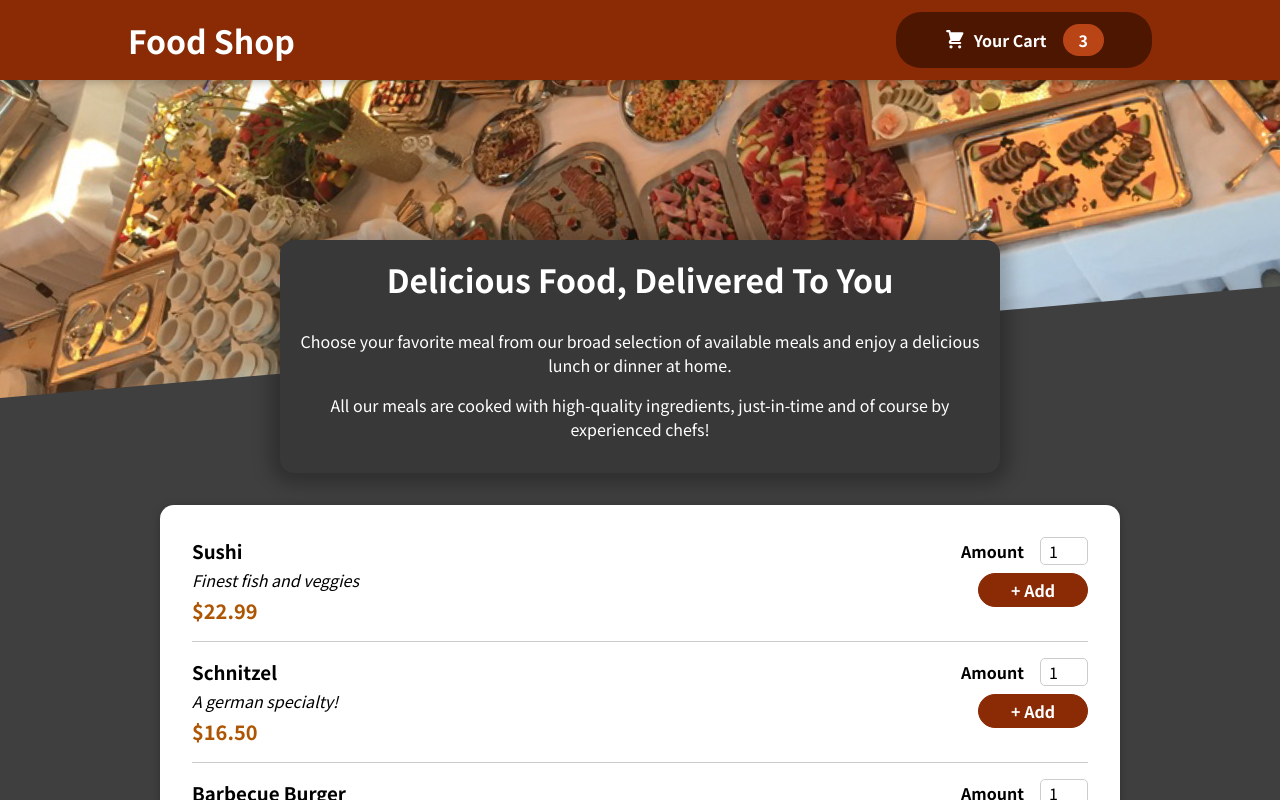
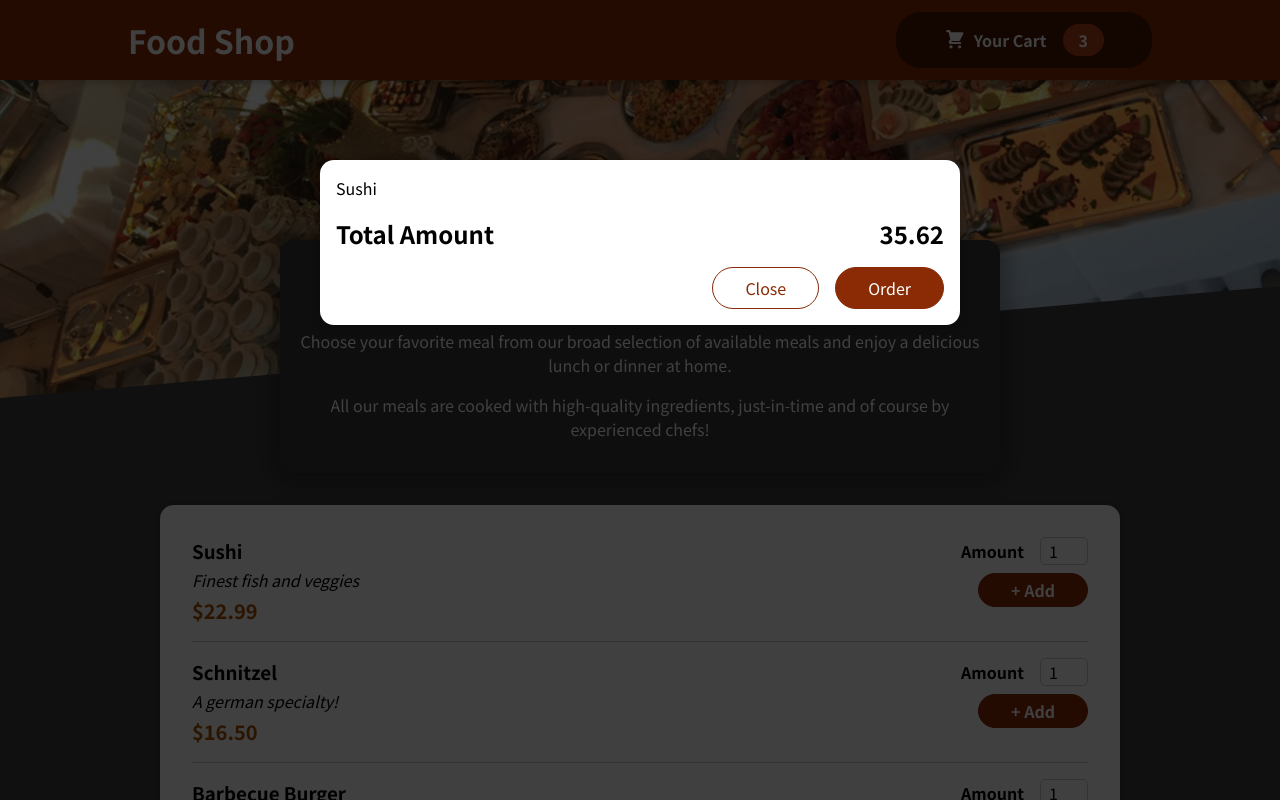
Before and after one commit to Trung-Hieu-Dev/react-food-order-app, a React (Create React App) app: page / in a window 1280 px wide. Shown: the top 800 px of the page. Built offline with nearby package versions, Linux system fonts and the light colour scheme.

Commit message:
Adding a Modal via a React Portal

```diff
--- a/public/index.html
+++ b/public/index.html
@@ -10,34 +10,14 @@
       content="Web site created using create-react-app"
     />
     <link rel="apple-touch-icon" href="%PUBLIC_URL%/logo192.png" />
-    <!--
-      manifest.json provides metadata used when your web app is installed on a
-      user's mobile device or desktop. See https://developers.google.com/web/fundamentals/web-app-manifest/
-    -->
+
     <link rel="manifest" href="%PUBLIC_URL%/manifest.json" />
-    <!--
-      Notice the use of %PUBLIC_URL% in the tags above.
-      It will be replaced with the URL of the `public` folder during the build.
-      Only files inside the `public` folder can be referenced from the HTML.
 
-      Unlike "/favicon.ico" or "favicon.ico", "%PUBLIC_URL%/favicon.ico" will
-      work correctly both with client-side routing and a non-root public URL.
-      Learn how to configure a non-root public URL by running `npm run build`.
-    -->
     <title>React App</title>
   </head>
   <body>
     <noscript>You need to enable JavaScript to run this app.</noscript>
     <div id="root"></div>
-    <!--
-      This HTML file is a template.
-      If you open it directly in the browser, you will see an empty page.
-
-      You can add webfonts, meta tags, or analytics to this file.
-      The build step will place the bundled scripts into the <body> tag.
-
-      To begin the development, run `npm start` or `yarn start`.
-      To create a production bundle, use `npm run build` or `yarn build`.
-    -->
+    <div id="overlays"></div>
   </body>
 </html>
--- a/src/App.js
+++ b/src/App.js
@@ -1,10 +1,12 @@
 import { Fragment } from "react";
 import { Header } from "./Components/Layout/Header";
 import { Meals } from "./Components/Meals/Meals";
+import { Cart } from "./Components/Cart/Cart";
 
 function App() {
   return (
     <Fragment>
+      <Cart />
       <Header />
       <main>
         <Meals />
--- /dev/null
+++ b/src/Components/Cart/Cart.js
@@ -0,0 +1,28 @@
+import React from "react";
+
+import classes from "./Cart.module.css";
+import { Modal } from "../UI/Modal";
+
+export const Cart = () => {
+  const cartItems = (
+    <ul className={classes["cart-items"]}>
+      {[{ id: "c1", name: "Sushi", amount: 2, price: 12.99 }].map((item) => (
+        <li>{item.name}</li>
+      ))}
+    </ul>
+  );
+
+  return (
+    <Modal>
+      {cartItems}
+      <div className={classes.total}>
+        <span>Total Amount</span>
+        <span>35.62</span>
+      </div>
+      <div className={classes.actions}>
+        <button className={classes["button--alt"]}>Close</button>
+        <button className={classes.button}>Order</button>
+      </div>
+    </Modal>
+  );
+};
--- /dev/null
+++ b/src/Components/Cart/Cart.module.css
@@ -0,0 +1,44 @@
+.cart-items {
+  list-style: none;
+  margin: 0;
+  padding: 0;
+}
+
+.total {
+  display: flex;
+  justify-content: space-between;
+  align-items: center;
+  font-weight: bold;
+  font-size: 1.5rem;
+  margin: 1rem 0;
+}
+
+.actions {
+  text-align: right;
+}
+
+.actions button {
+  font: inherit;
+  cursor: pointer;
+  background-color: transparent;
+  border: 1px solid #8a2b06;
+  padding: 0.5rem 2rem;
+  border-radius: 25px;
+  margin-left: 1rem;
+}
+
+.actions button:hover,
+.actions button:active {
+  background-color: #5a1a01;
+  border-color: #5a1a01;
+  color: white;
+}
+
+.actions .button--alt {
+  color: #8a2b06;
+}
+
+.actions .button {
+  background-color: #8a2b06;
+  color: white;
+}
--- /dev/null
+++ b/src/Components/UI/Modal.js
@@ -0,0 +1,30 @@
+import React, { Fragment } from "react";
+
+import classes from "./Modal.module.css";
+import reactDom from "react-dom";
+
+const BackDrop = (props) => {
+  return <div className={classes.backdrop}></div>;
+};
+
+const ModalOverLay = (props) => {
+  return (
+    <div className={classes.modal}>
+      <div className={classes.content}>{props.children}</div>
+    </div>
+  );
+};
+
+const portalElement = document.getElementById("overlays");
+
+export const Modal = (props) => {
+  return (
+    <Fragment>
+      {reactDom.createPortal(<BackDrop />, portalElement)}
+      {reactDom.createPortal(
+        <ModalOverLay>{props.children}</ModalOverLay>,
+        portalElement
+      )}
+    </Fragment>
+  );
+};
--- /dev/null
+++ b/src/Components/UI/Modal.module.css
@@ -0,0 +1,40 @@
+.backdrop {
+  position: fixed;
+  top: 0;
+  left: 0;
+  width: 100%;
+  height: 100vh;
+  z-index: 20;
+  background-color: rgba(0, 0, 0, 0.75);
+}
+
+.modal {
+  position: fixed;
+  top: 20vh;
+  left: 5%;
+  width: 90%;
+  background-color: white;
+  padding: 1rem;
+  border-radius: 14px;
+  box-shadow: 0 2px 8px rgba(0, 0, 0, 0.25);
+  z-index: 30;
+  animation: slide-down 300ms ease-out forwards;
+}
+
+@media (min-width: 768px) {
+  .modal {
+    width: 40rem;
+    left: calc(50% - 20rem);
+  }
+}
+
+@keyframes slide-down {
+  from {
+    opacity: 0;
+    transform: translateY(-3rem);
+  }
+  to {
+    opacity: 1;
+    transform: translateY(0);
+  }
+}
```
